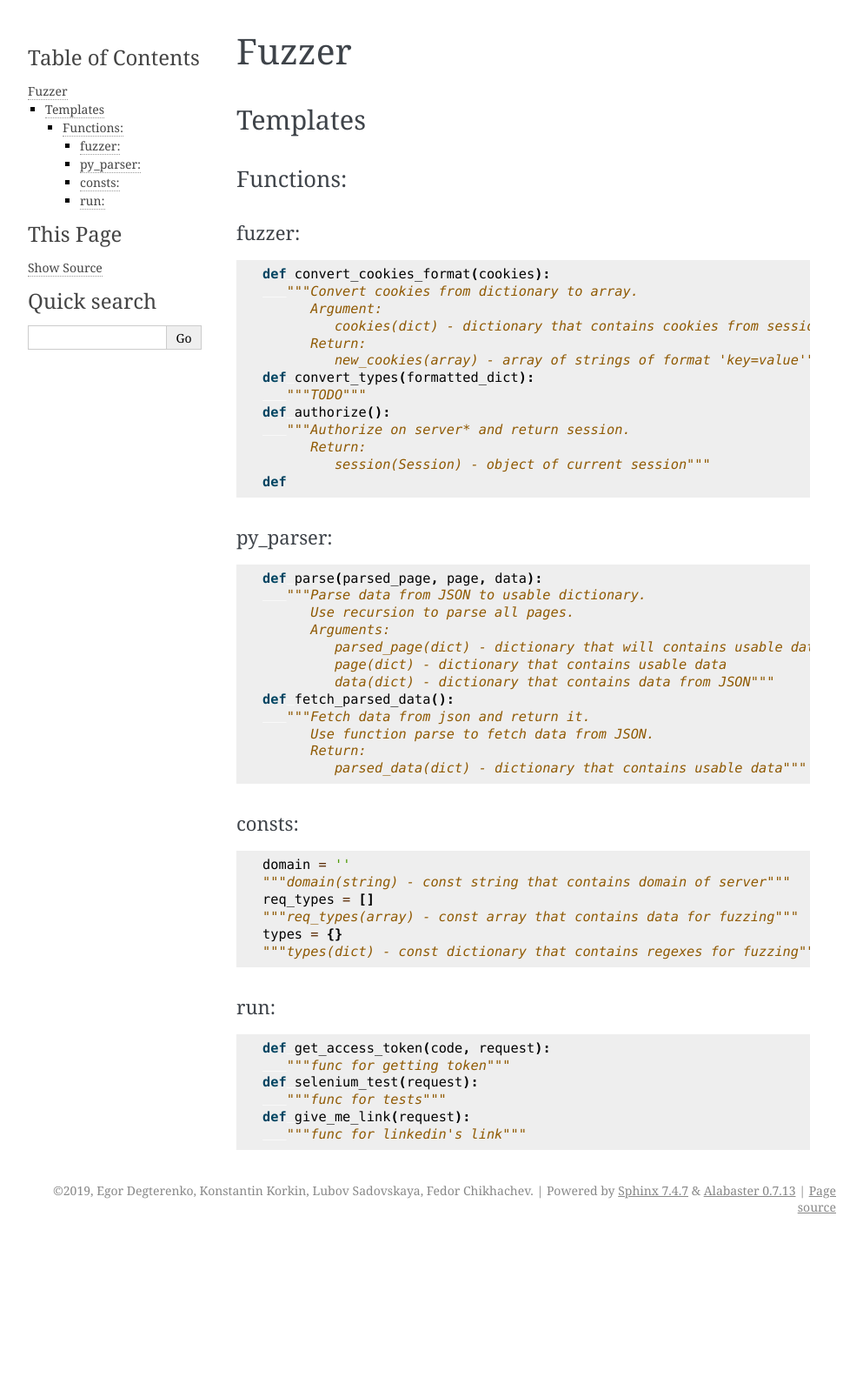
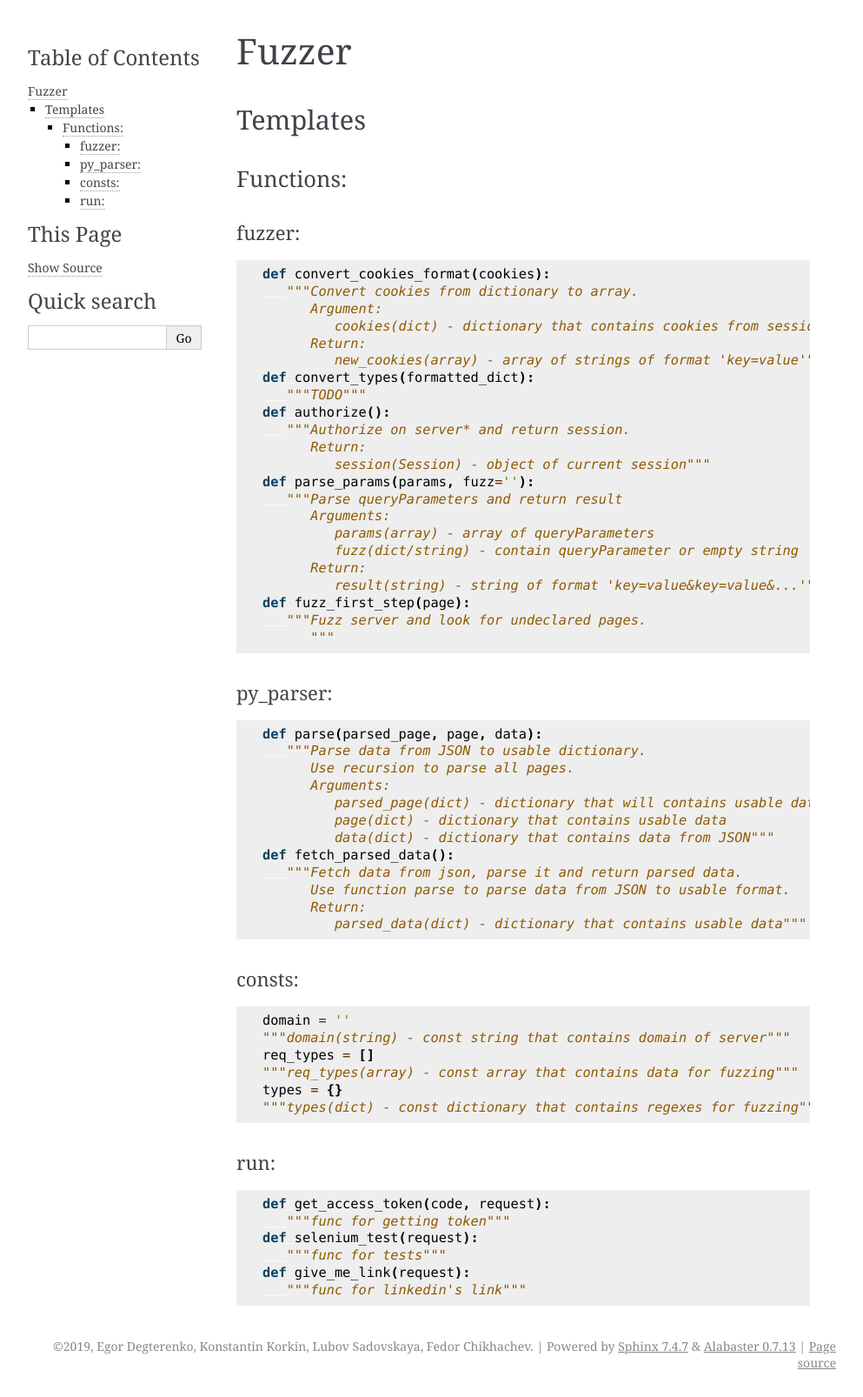
Before and after one commit to FChikh/REST-API-Fuzzer, a Sphinx documentation site: the page built from docs/doc.rst, in a window 1280 px wide. Shown: the whole page at 87% size, without its empty margins (148-1141 px from the left). Built offline with Sphinx 7.4.7, drawn with Linux system fonts in a browser that asks for light colours; before the commit the page ends 1427 px from its top, so only the background shows below that.

Commit message:
n_commit

```diff
--- a/docs/doc.rst
+++ b/docs/doc.rst
@@ -26,7 +26,16 @@ fuzzer:
       """Authorize on server* and return session.
          Return:
             session(Session) - object of current session"""
-   def
+   def parse_params(params, fuzz=''):
+      """Parse queryParameters and return result
+         Arguments:
+            params(array) - array of queryParameters
+            fuzz(dict/string) - contain queryParameter or empty string
+         Return:
+            result(string) - string of format 'key=value&key=value&...'"""
+   def fuzz_first_step(page):
+      """Fuzz server and look for undeclared pages.
+         """
 
 ~~~~~~~~~~~~~~~~~~
 py_parser:
@@ -41,8 +50,8 @@ py_parser:
             page(dict) - dictionary that contains usable data
             data(dict) - dictionary that contains data from JSON"""
    def fetch_parsed_data():
-      """Fetch data from json and return it.
-         Use function parse to fetch data from JSON.
+      """Fetch data from json, parse it and return parsed data.
+         Use function parse to parse data from JSON to usable format.
          Return:
             parsed_data(dict) - dictionary that contains usable data"""
 
```
Also changed, not shown: 5 other files.
